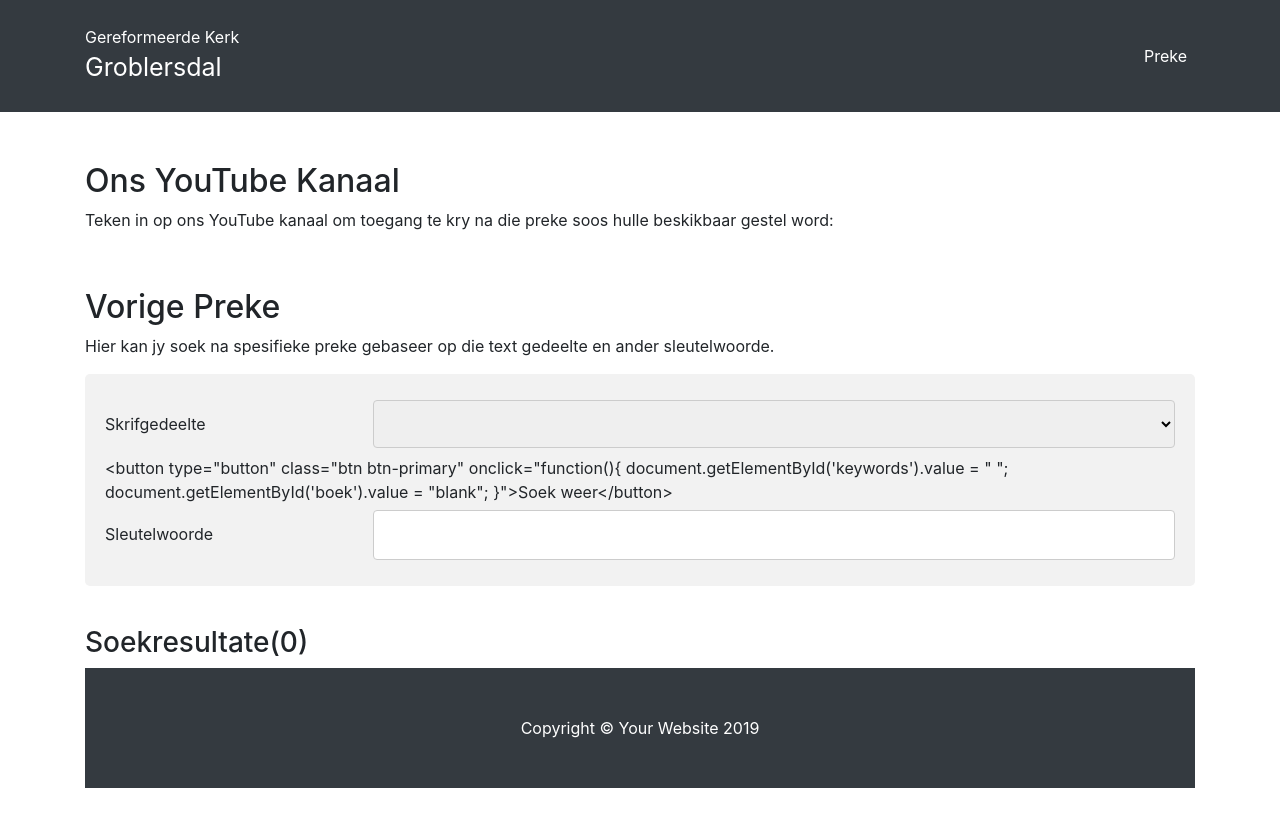
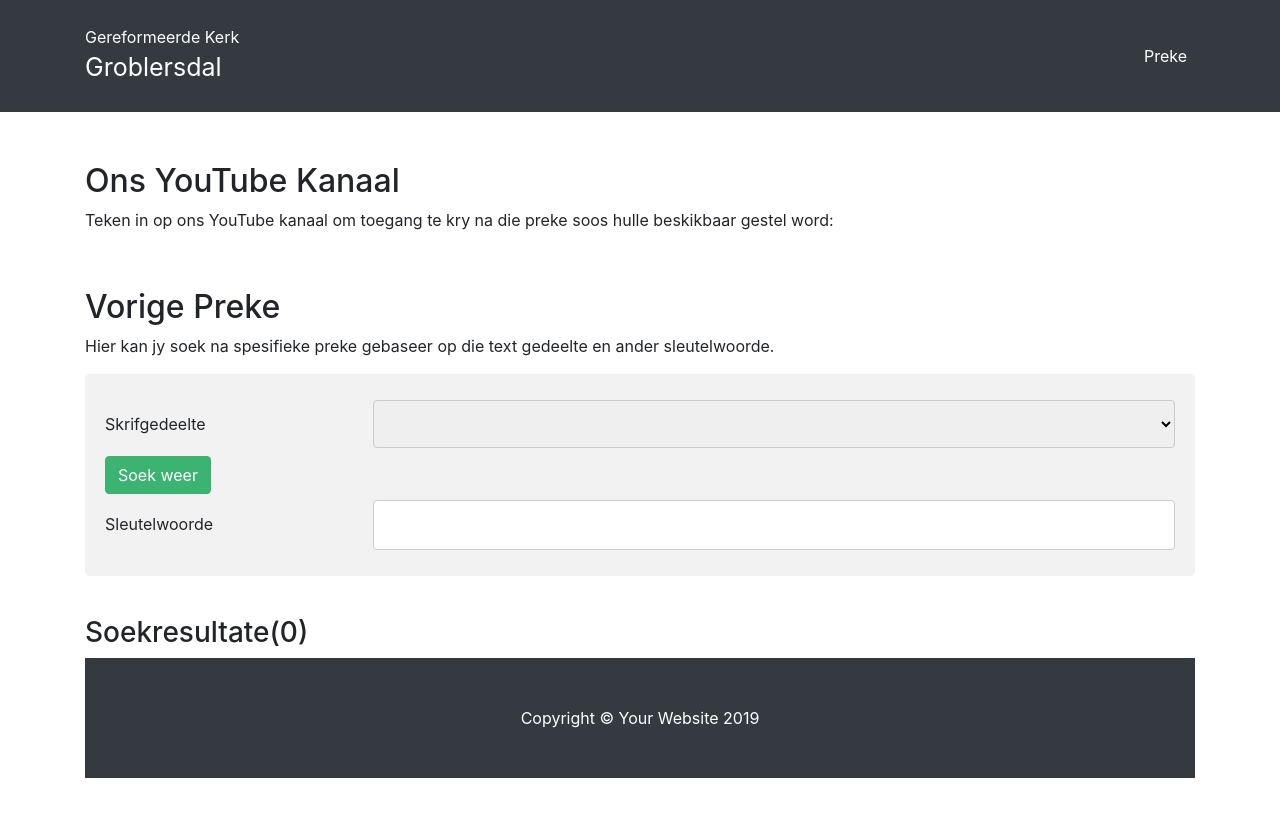
Before and after one commit to gkgd/website, a Jekyll site: the page built from preke.md, in a window 1280 px wide. Shown: the top 827 px of the page. Built offline with Jekyll 4.4.1, drawn with Linux system fonts in a browser that asks for light colours; comment, search, counter and statistics services are not loaded; some of the changed lines change nothing that is shown.

Commit message:
Update preke.md

```diff
--- a/preke.md
+++ b/preke.md
@@ -3,6 +3,11 @@ layout: main
 permalink: /preke/
 ---
 <script>
+
+    function clear(){
+        document.getElementById('keywords').value = " ";
+        document.getElementById('boek').value = "blank";
+    }
 
     $(function(){
      document.getElementById("keywords").value = " ";
@@ -25,10 +30,6 @@ permalink: /preke/
         if(header) header.innerHTML = "Soekresultate(" + totalResults + ")";
     }
 
-    function clear(){
-        document.getElementById('keywords').value = " ";
-        document.getElementById('boek').value = "blank";
-    }
     function onSearch(sender){
 
       var selBoek = document.getElementById("boek");
@@ -130,7 +131,7 @@ Hier kan jy soek na spesifieke preke gebaseer op die text gedeelte en ander sleu
           <option value="Die openbaring">Die openbaring</option>
         </select>
       </div>
-      <div><button type="button" class="btn btn-primary" onclick="function(){ document.getElementById('keywords').value = " "; document.getElementById('boek').value = "blank"; }">Soek weer</button></div>
+      <div><button type="button" class="btn btn-primary" onclick="clear();">Soek weer</button></div>
     </div>
     <div class="row">
       <div class="col-25">
```
